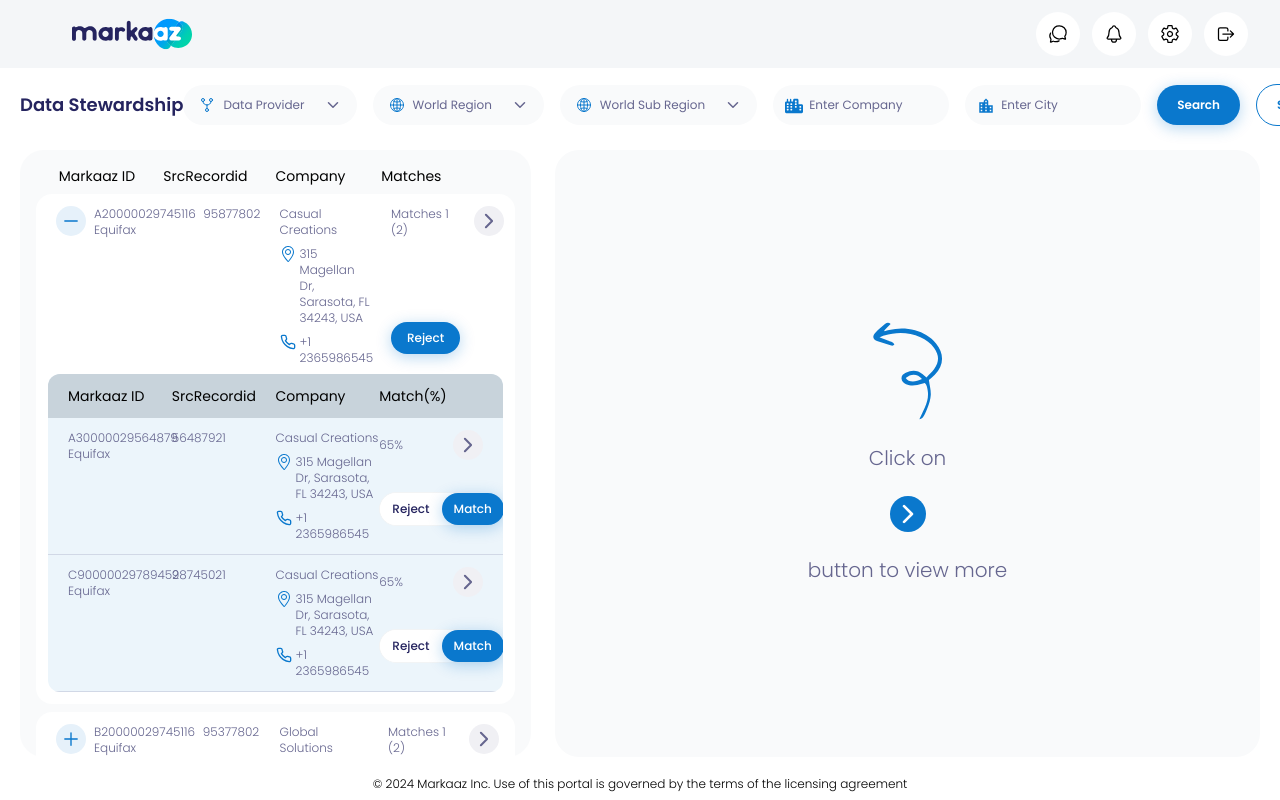
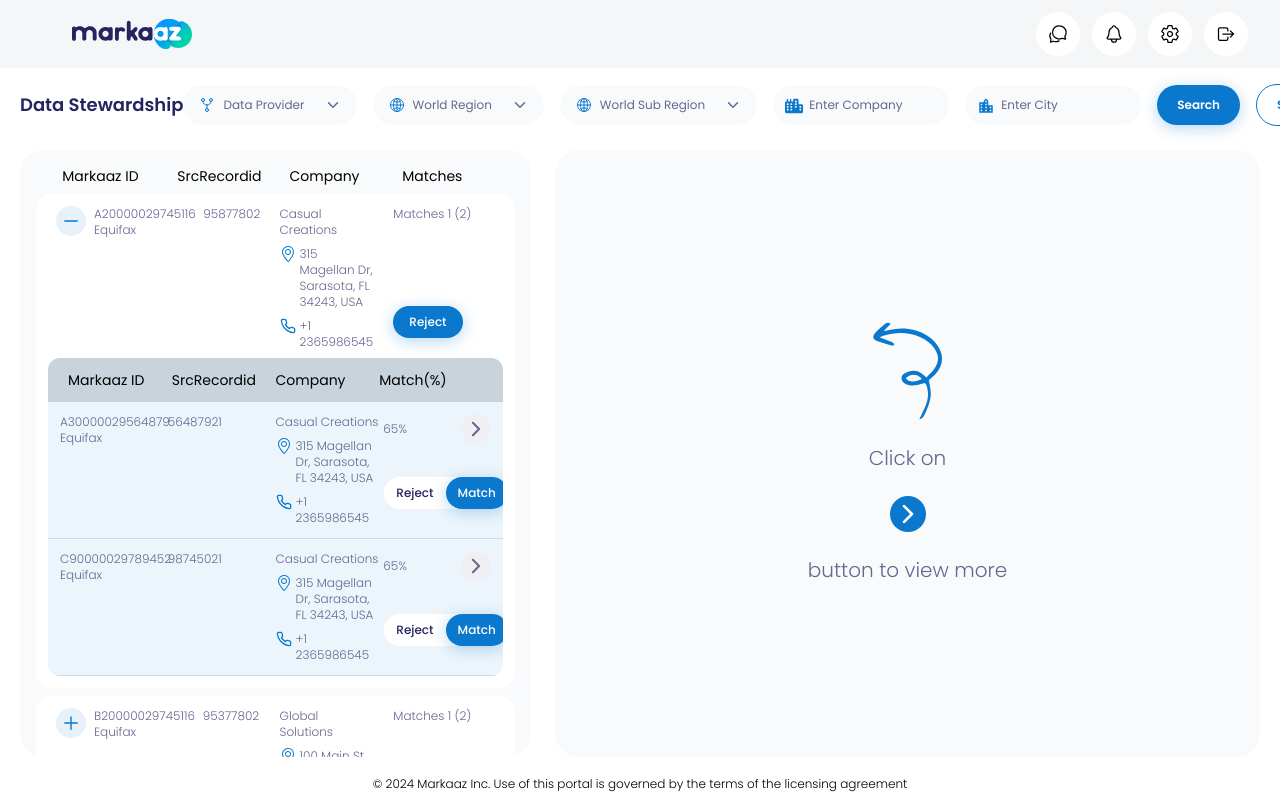
Before and after one commit to sajal101agrawal/markaaz, a React (Vite) app: page /data-stewardship in a window 1280 px wide. Both pictures are taken after a click on the icon 71 px from the left and 221 px from the top of the page. Built offline with nearby package versions, Linux system fonts and the light colour scheme.

Commit message:
- Added > and < icons for displaying details of the selected ID.
- Implemented logic to show selected item details on the right side.

- Applied a subtle darker background color to the selected item’s div to enhance user experience.

```diff
--- a/src/components/DataStewardship/DataStewardshipDataLeft.jsx
+++ b/src/components/DataStewardship/DataStewardshipDataLeft.jsx
@@ -9,39 +9,41 @@ import { LuPhone } from "react-icons/lu";
 import { useState } from "react";
 import ExpandedItemsButton from "../Buttons/ExpandedItemsButton";
 
+// Sample data for expanded items
 const expandedItemsData = [
-  { markaazId: "A30000029564879", expandSrcRecordId: 56487921, },
-  { markaazId: "C90000029789452", expandSrcRecordId: 98745021, },
-]
+  { markaazId: "A30000029564879", expandSrcRecordId: 56487921 },
+  { markaazId: "C90000029789452", expandSrcRecordId: 98745021 },
+];
 
 const DataStewardshipDataLeft = ({ stewardshipData, onSelectData }) => {
   // State to manage which items are expanded
   const [expandedItems, setExpandedItems] = useState({});
+
+  // State to manage the selected item ID
   const [selectedId, setSelectedId] = useState(null);
 
-  // Function to toggle the expanded state of an item based on its ID
+  // Function to toggle for a specific item
   const toggleExpand = (id) => {
     setExpandedItems((prev) => ({
       ...prev,
-      [id]: !prev[id], // Toggle the boolean value for the specific item
+      [id]: !prev[id], // Toggle the state of the specific item
     }));
   };
 
-  // Function to handle the selection of data items
+  // Function to handle selecting/deselecting an item
   const handleSelectData = (id) => {
-    // If the same item is selected again, unselect it
     if (selectedId === id) {
-      setSelectedId(null);
-      onSelectData(null); // Pass null to hide the data on the right side
+      setSelectedId(null); // Deselect the item if it's already selected
+      onSelectData(null);   // Hide the data on the right side
     } else {
-      setSelectedId(id); // Update the selected ID
-      onSelectData(id); // Pass the selected ID to the parent component
+      setSelectedId(id);    // Select the new item
+      onSelectData(id);     // Show the data on the right side
     }
   };
 
   return (
     <div className="bg-[#F9FAFB] rounded-3xl h-[79%] w-[42%] py-4 pb-3 px-4 overflow-y-auto">
-      {/* Header section with column titles */}
+      {/* Header with column titles */}
       <div className="flex items-center gap-7 text-sm">
         <div className="w-1/2 flex items-center">
           <p className="w-1/2 text-center pl-4">Markaaz ID</p>
@@ -51,28 +53,27 @@ const DataStewardshipDataLeft = ({ stewardshipData, onSelectData }) => {
           <p className="w-1/2 text-left">Company</p>
           <p className="w-1/2 text-left">Matches</p>
         </div>
-        <div></div>
       </div>
 
-      {/* Mapping through the stewardship data to display each item */}
-      {stewardshipData.map(
-        ({ srcRecordId, id, companyName, address, phone, matchPercentage }) => (
+      {/* Display each item in stewardshipData */}
+      {stewardshipData.map(({ srcRecordId, id, companyName, address, phone, matchPercentage }) => (
         <div key={id} className="bg-white rounded-2xl p-3 my-2">
           <div className="text-[#66668F] flex text-xs justify-between px-1">
             <div className="w-1/2 pr-3 pl-1 gap-2 flex justify-between">
+              {/* Toggle expand/collapse icons */}
               {expandedItems[id] ? (
-                  // If the item is expanded, show a remove icon
                 <IoRemoveOutline
                   onClick={() => toggleExpand(id)}
                   className="bg-[#e6f1fa] text-[#0A78CD] rounded-full shrink-0 p-1 text-3xl cursor-pointer"
                 />
               ) : (
-                  // Otherwise, show an add icon
                 <IoAddOutline
                   onClick={() => toggleExpand(id)}
                   className="bg-[#e6f1fa] text-[#0A78CD] rounded-full shrink-0 p-1 text-3xl cursor-pointer"
                 />
               )}
+
+              {/* Display item details */}
               <div className="flex w-full font-light gap-5 justify-between">
                 <div className="w-1/2">
                   <p>{id}</p>
@@ -81,6 +82,7 @@ const DataStewardshipDataLeft = ({ stewardshipData, onSelectData }) => {
                 <p className="w-1/2 text-left">{srcRecordId}</p>
               </div>
             </div>
+
             <div className="w-1/2 pr-3 pl-1 gap-2 flex justify-between">
               <div className="flex w-full font-light gap-5 justify-between">
                 <div className="w-1/2 flex flex-col gap-2">
@@ -102,26 +104,14 @@ const DataStewardshipDataLeft = ({ stewardshipData, onSelectData }) => {
                 </div>
               </div>
             </div>
-
-              {/* Navigation icons for selecting or unselecting data */}
-              {selectedId === id ? (
-                <IoChevronBackOutline
-                  onClick={() => handleSelectData(id)} // Go back if selected
-                  className="bg-[#0A78CD] text-white p-1 rounded-full shrink-0 text-3xl cursor-pointer"
-                />
-              ) : (
-                <IoChevronForwardOutline
-                  onClick={() => handleSelectData(id)} // Select if not selected
-                  className="bg-[#f0f0f4] text-[#66668F] p-1 rounded-full shrink-0 text-3xl cursor-pointer"
-                />
-              )}
           </div>
 
-            {/* Expanded details section, displayed if the item is expanded */}
+          {/* Expanded details section, visible if the item is expanded */}
           {expandedItems[id] && (
             <div className="bg-[#ECF5FB] rounded-xl mt-2 overflow-hidden">
+              {/* Header for expanded section */}
               <div className="bg-[#C8D3DB] p-3">
-                  <div className="flex items-center w-full justify-between px-2 ">
+                <div className="flex items-center w-full justify-between px-2">
                   <div className="w-1/2 flex items-center text-sm">
                     <p className="w-1/2">Markaaz ID</p>
                     <p className="w-1/2">SrcRecordid</p>
@@ -133,10 +123,10 @@ const DataStewardshipDataLeft = ({ stewardshipData, onSelectData }) => {
                 </div>
               </div>
 
-                {
-                  expandedItemsData.map((eItem) => (
-                    <div className="p-3 border-b border-[#66668F33]">
-                      <div className="flex w-full font-light text-[#66668F] justify-between px-2 ">
+              {/* Display expanded items data */}
+              {expandedItemsData.map((eItem) => (
+                <div key={eItem.markaazId} className="border-b border-[#66668F33]">
+                  <div className={`flex w-full font-light text-[#66668F] justify-between p-3 ${selectedId === eItem.markaazId ? 'bg-[#dde7ee]' : ''}`}>
                     <div className="w-1/2 flex text-xs">
                       <div className="w-1/2">
                         <p>{eItem.markaazId}</p>
@@ -159,14 +149,15 @@ const DataStewardshipDataLeft = ({ stewardshipData, onSelectData }) => {
                       <div className="w-1/2 flex flex-col justify-between gap-2 pb-4">
                         <div className="flex w-full items-center justify-between">
                           <p>{matchPercentage}</p>
+                          {/* Navigation icons for selecting/unselecting data */}
                           {selectedId === eItem.markaazId ? (
                             <IoChevronBackOutline
-                                  onClick={() => handleSelectData(eItem.markaazId)} // Go back if selected
+                              onClick={() => handleSelectData(eItem.markaazId)}
                               className="bg-[#0A78CD] text-white p-1 rounded-full shrink-0 text-3xl cursor-pointer"
                             />
                           ) : (
                             <IoChevronForwardOutline
-                                  onClick={() => handleSelectData(eItem.markaazId)} // Select if not selected
+                              onClick={() => handleSelectData(eItem.markaazId)}
                               className="bg-[#f0f0f4] text-[#66668F] p-1 rounded-full shrink-0 text-3xl cursor-pointer"
                             />
                           )}
@@ -176,13 +167,11 @@ const DataStewardshipDataLeft = ({ stewardshipData, onSelectData }) => {
                     </div>
                   </div>
                 </div>
-                  ))
-                }
+              ))}
             </div>
           )}
         </div>
-        )
-      )}
+      ))}
     </div>
   );
 };
--- a/src/components/DataStewardship/DataStewardshipDataRight.jsx
+++ b/src/components/DataStewardship/DataStewardshipDataRight.jsx
@@ -114,7 +114,7 @@ const DataStewardshipDataRight = ({ selectedData }) => {
             Alternative Names
           </h1>
           <div className="p-2 bg-white rounded-2xl w-full flex flex-col gap-2">
-            <div className="flex items-center text-sm px-4">
+            <div className="flex items-center text-xs px-4">
               <h2 className="w-[30%]">Name</h2>
               <h2 className="w-[20%]">Type</h2>
               <h2 className="w-[25%]">Start Date</h2>
```
Lines whose indentation alone changed are shown as unchanged.
